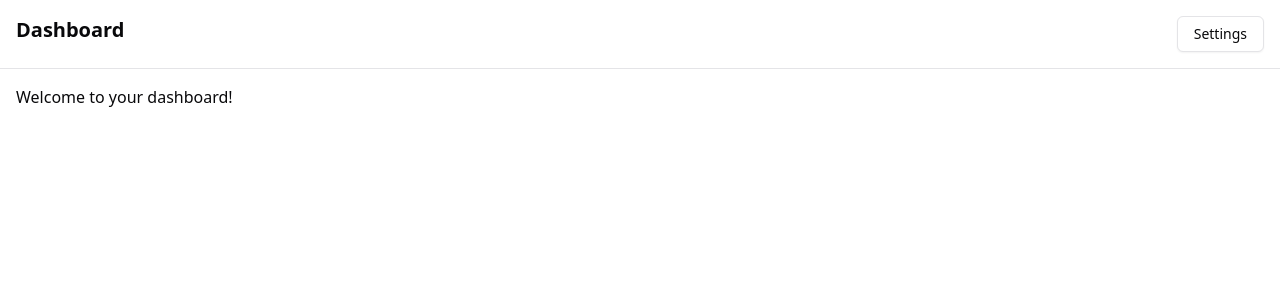
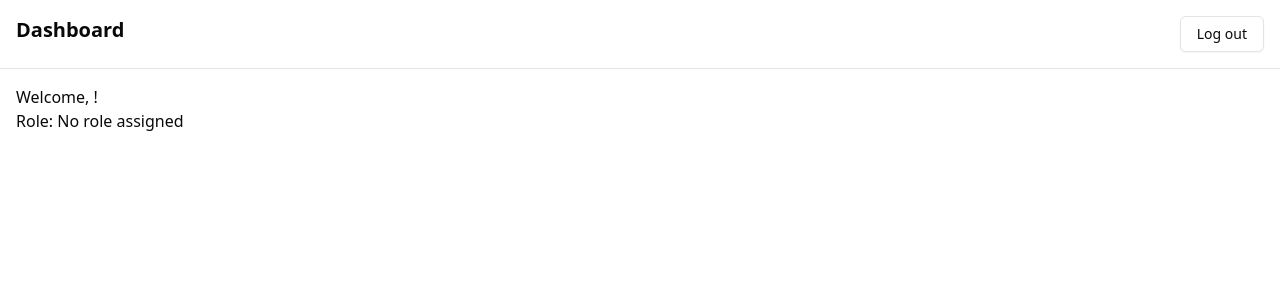
Before and after one commit to hexabytecode/next-invoice-generator, a Next.js app: page /dashboard in a window 1280 px wide. Shown: the top 300 px of the page. Built offline with nearby package versions, Linux system fonts and the light colour scheme; no server answers.

Commit message:
feature: added middleware, created UI auth components

```diff
--- a/src/app/dashboard/page.tsx
+++ b/src/app/dashboard/page.tsx
@@ -1,16 +1,25 @@
-"use client";
+import { Button } from "@/components/ui/button";
+import {
+  LogoutLink,
+  getKindeServerSession,
+} from "@kinde-oss/kinde-auth-nextjs/server";
 
-import { Button } from "@/components/ui/button";
+export default async function Dashboard() {
+  const { getUser, getRoles } = getKindeServerSession();
+  const user = await getUser();
+  const roles = await getRoles();
 
-export default function Dashboard() {
   return (
     <div className="min-h-screen bg-background text-foreground">
       <header className="flex justify-between p-4 border-b">
         <h1 className="text-xl font-bold">Dashboard</h1>
-        <Button variant="outline">Settings</Button>
+        <Button variant="outline">
+          <LogoutLink>Log out</LogoutLink>
+        </Button>
       </header>
       <main className="p-4">
-        <p>Welcome to your dashboard!</p>
+        <p>Welcome, {user?.given_name}!</p>
+        <p>Role: {roles?.[0]?.name || "No role assigned"}</p>
       </main>
     </div>
   );
```
Also changed, not shown: src/middleware.ts (added, +10 -0 lines).
